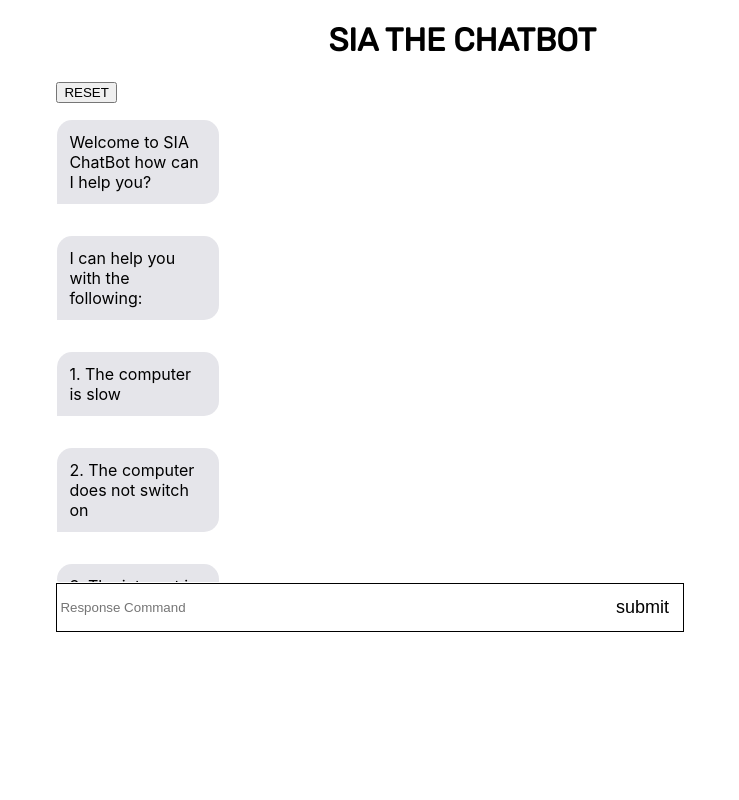
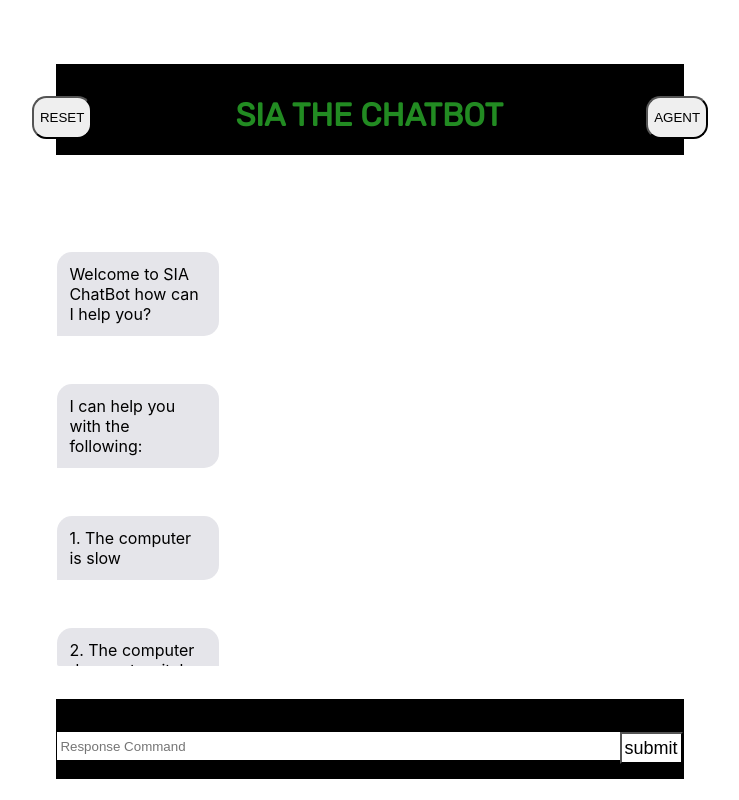
Before and after one commit to OkuhleM/Sia-Chat-Bot, a React (Create React App) app in the folder sia-chat-bot/: page / in a window 1280 px wide. Shown: the whole page, without its empty margins (270-1009 px from the left). Built offline with nearby package versions, Linux system fonts and the light colour scheme.

Commit message:
commited information

```diff
--- a/sia-chat-bot/src/App.css
+++ b/sia-chat-bot/src/App.css
@@ -1,19 +1,26 @@
 @import url('https://fonts.googleapis.com/css?family=Rubik');
+
 input {
   width: 98%;
-  /* padding: 1rem 6rem; */
-  /* font-weight: bold;
-  margin-top: 4rem; */
+  height: 3.5vh;
+  padding-top: 2px;
+  outline:none;
+  background-color: white;
   border: 1px solid white;
+  margin-bottom: 2rem;
 }
-.card{
+
+.card {
   width: 70%;
   margin: 0 auto;
 
 }
+
 .card-container {
   display: flex;
   border: 1px solid black;
+  height: 5rem;
+  background-color: black;
 }
 
 .user-message {
@@ -28,6 +35,7 @@ input {
 
 * {
   box-sizing: border-box;
+  margin-top: 2rem;
 }
 
 .wrapper {
@@ -36,24 +44,27 @@ input {
   height: 60vh;
   overflow-y: scroll;
   box-sizing: border-box;
+  background-color: transparent;
+
 }
 
 .submit {
   cursor: pointer;
-  width: 90px;
-  height: 47px;
-  padding: 2px;
+  /* width: 90px; */
+  height: 32px;
+  padding: 2px 3px;
   font-size: 18px;
-  border: 0px;
   background-color: white;
+  /* margin-top: 1.0rem; */
 }
 
 h1 {
-  margin-left: 17rem;
+  text-align: center;
   font-family: "Rubik";
+  color: forestgreen;
 }
 
-.button-container{
+.button-container {
   display: flex;
   justify-content: space-between;
   border: 1px solid black;
@@ -61,7 +72,7 @@ h1 {
   padding: 1rem;
 }
 
-.bot{
+.bot {
   float: left;
   background-color: #e5e5ea;
   color: #000;
@@ -70,6 +81,7 @@ h1 {
   border-bottom-left-radius: 0px;
 
 }
+
 p.bot:before {
   left: 30px;
   bottom: -50px;
@@ -85,11 +97,11 @@ p.bot:before {
 }
 
 
-p{
+p {
   font-style: in;
 }
 
-.client{
+.client {
   float: right;
   background-color: #248bf5;
   color: #fff;
@@ -97,6 +109,27 @@ p{
   margin: 3rem;
   border-bottom-right-radius: 0px;
 }
-button{
+
+button {
   cursor: pointer;
 }
+
+.reset-button {
+  margin-left: -6rem;
+  border-radius: .9rem;
+  margin-bottom: 1rem;
+}
+
+.agent-button {
+  /* padding: 24px; */
+  border-radius: .9rem;
+  margin-bottom: 1rem;
+  margin-right: -6rem;
+}
+
+.header {
+  display: flex;
+  background-color: #000;
+  justify-content: space-around;
+
+}
--- a/sia-chat-bot/src/Components/Demo.js
+++ b/sia-chat-bot/src/Components/Demo.js
@@ -7,7 +7,7 @@ import ReactMarkdown from 'react-markdown';
 
 const Demo = () => {
     const [inputValue, setInputValue] = useState("")
-    const [botResponse, setBotResponse] = useState({})
+    const [botResponse, setBotResponse] = useState(null)
     const [initialState, setInitialState] = useState([]);
     const dispatch = useDispatch()
 
@@ -21,7 +21,8 @@ const Demo = () => {
         e.preventDefault()
         if (inputValue) {
             setInitialState([...initialState, `me: ${inputValue}`])
-            setTimeout(() => getMessages(), 1000)
+            setTimeout(() => console.log("..."),
+            getMessages(), 1000)
         }
         dispatch(updateDialogue())
 
@@ -44,8 +45,7 @@ const Demo = () => {
                     conversation.push(user)
                     conversation.push(bot)
                     setInputValue("")
-
-                    setInitialState(
+                       setInitialState(
                         conversation
                     )
                     setBotResponse(bot)
@@ -55,6 +55,14 @@ const Demo = () => {
             console.log(e)
         }
 
+    }
+
+
+    const getValues = () =>{
+        let values;
+        console.log("hi",initialState)
+        initialState.map(dialogue=>{
+            console.log('dialogue', JSON.stringify(dialogue,null,0))})
     }
 
     const resetButton = () => {
@@ -68,9 +76,13 @@ const Demo = () => {
     }
     return (
         <div className='card'>
+            {getValues()}
             {/* {console.log('initialState', JSON.stringify(initialState))} */}
+            <div className='header'>
+            <button className="reset-button" onClick={resetButton}>RESET</button>
             <h1>SIA THE CHATBOT</h1>
-            <button onClick={resetButton}>RESET</button>
+            <button className="agent-button" onClick={resetButton}>AGENT</button>
+            </div>
             <div className='wrapper'>
                 <div id="ptags" style={{ display: "block" }}>
 
@@ -84,12 +96,12 @@ const Demo = () => {
                 </div>
                 <ul>
                     {initialState.map((chats, index) => {
-                        // console.log(JSON.stringify(chats))
+                        console.log(chats[index])
                         return (
                             <div key={index}>
                                 <div>
-
                                     <p className='bot user-message'>{<ReactMarkdown>{chats}</ReactMarkdown>}</p><br /></div>
+{/* <WaitingMessage onSend{}/> */}
 
                                 <div><p className='client user-message'>{<ReactMarkdown>{chats}</ReactMarkdown>}</p><br /></div>
                             </div>
```
Lines whose indentation alone changed are shown as unchanged.
